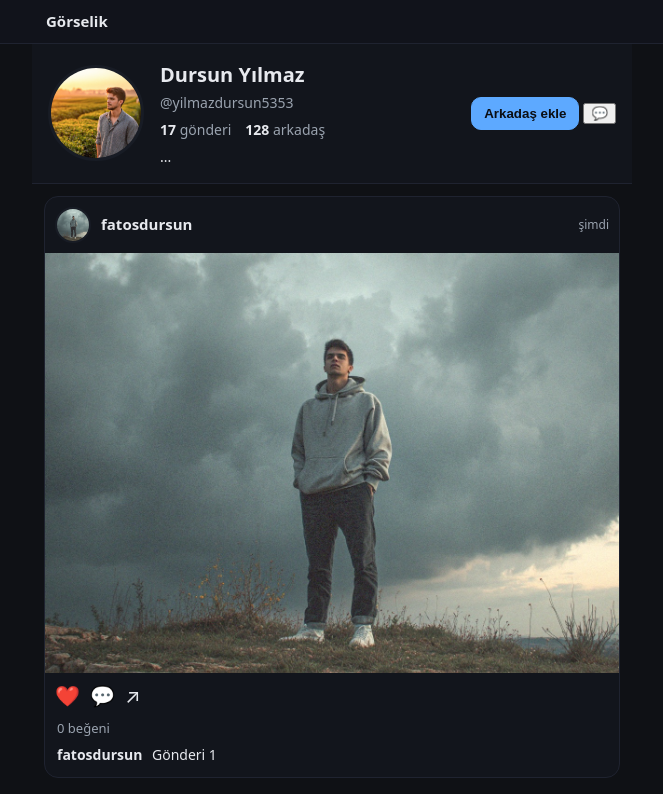
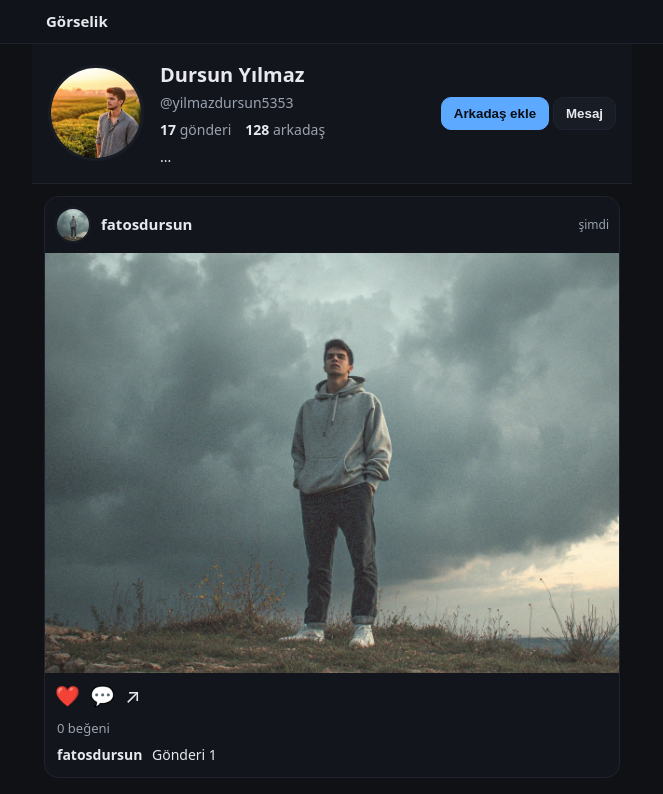
Before and after one commit to kadridgn01/gorsellik, a plain HTML site: page index.html in a window 1280 px wide. Shown: the top 794 px of the page, without its empty margins (308-971 px from the left). Drawn offline with Linux system fonts and the light colour scheme.

Commit message:
Update index.html

```diff
--- a/index.html
+++ b/index.html
@@ -74,7 +74,7 @@ a{color:var(--accent);text-decoration:none}
   </div>
   <div class="actions">
    <button id="friendBtn" class="btn primary">Arkadaş ekle</button>
-  <button id="msgBtn" class="icon-btn">💬</button>
+  <button id="msgBtn" class="btn">Mesaj</button>
   </div>
 </section>
 
```
